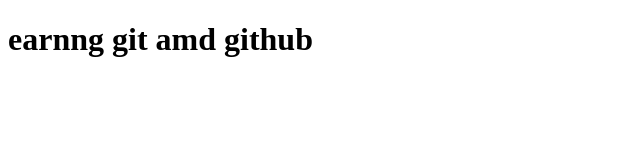
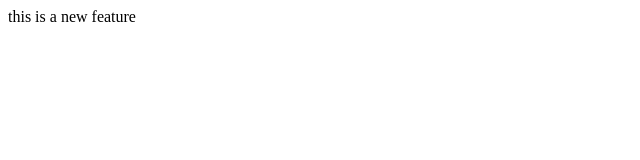
Before and after one commit to Mruranium8340/apnacollege-dmo, a plain HTML site: page index.html in a window 1280 px wide. Shown: the whole page, without its empty margins (0-640 px from the left). Drawn offline with Linux system fonts and the light colour scheme.

Commit message:
Add new feature

```diff
--- a/index.html
+++ b/index.html
@@ -1,11 +1 @@
-<!DOCTYPE html>
-<html lang="en">
-<head>
-    <meta charset="UTF-8">
-    <meta name="viewport" content="width=device-width, initial-scale=1.0">
-    <title>Document</title>
-</head>
-<body>
-    <h1>earnng git amd github</h1>
-</body>
-</html>
+<p>this is a new feature</p>
```
